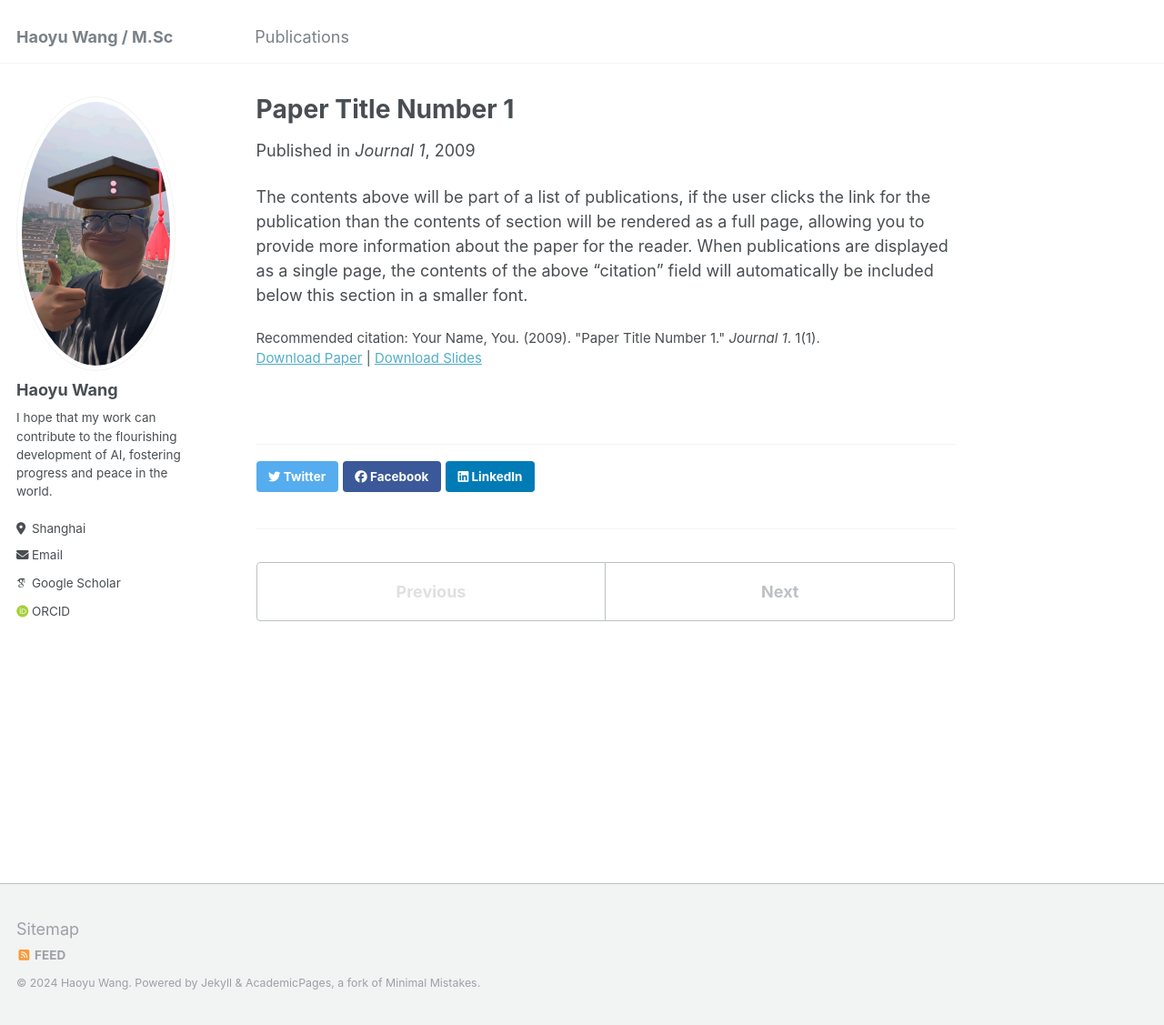
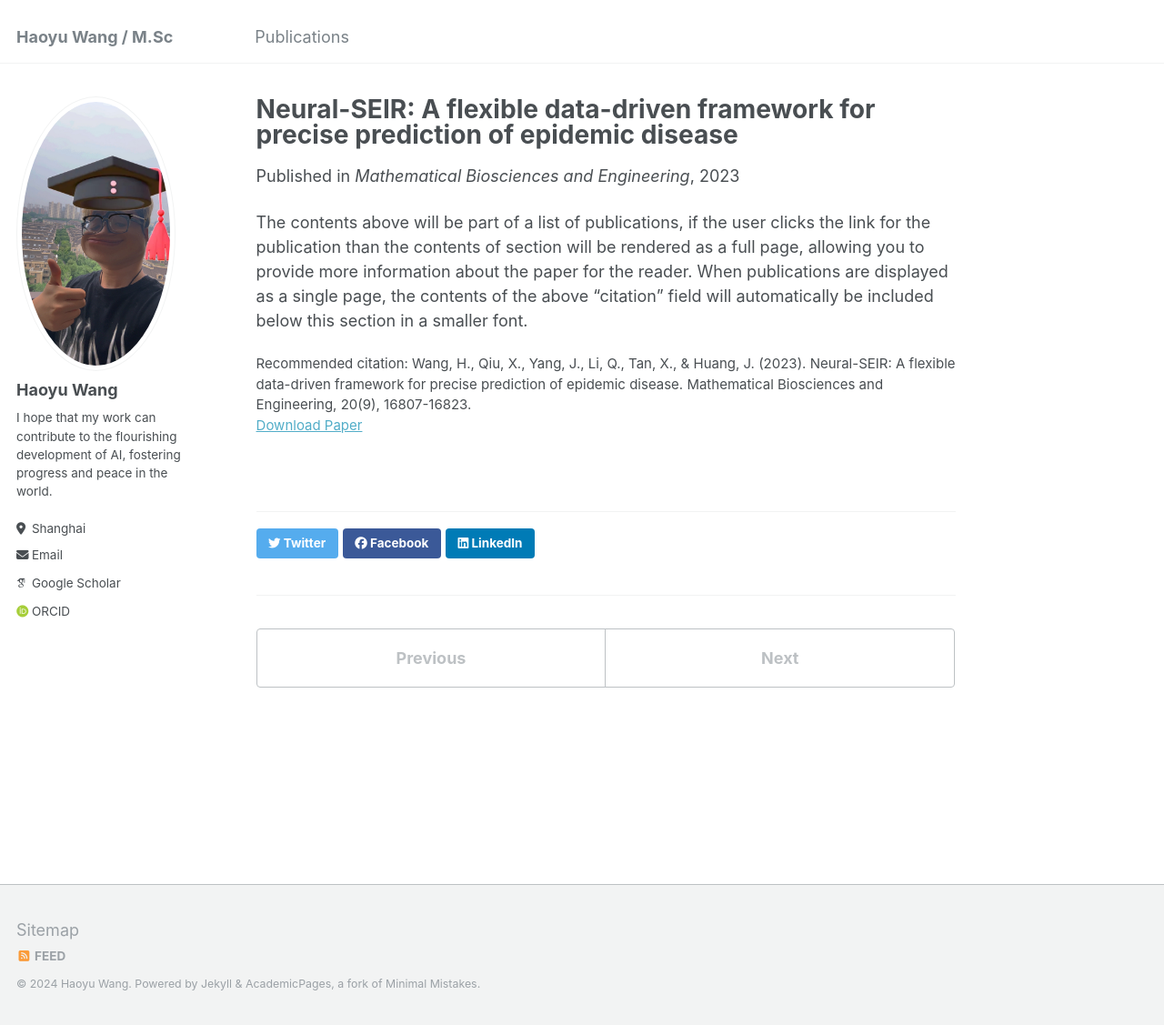
Before and after one commit to AmbitYuki/AmbitYuki.github.io, a Jekyll site: the page built from _publications/2009-10-01-paper-title-number-1.md, in a window 1280 px wide and 1127 px high. Shown: the whole window at 91% size. Built offline with Jekyll 4.4.1, drawn with Linux system fonts in a browser that asks for light colours; some web fonts are replaced.

Commit message:
Update 2009-10-01-paper-title-number-1.md

```diff
--- a/_publications/2009-10-01-paper-title-number-1.md
+++ b/_publications/2009-10-01-paper-title-number-1.md
@@ -1,13 +1,10 @@
 ---
-title: "Paper Title Number 1"
-collection: publications
-permalink: /publication/2009-10-01-paper-title-number-1
-excerpt: 'This paper is about the number 1. The number 2 is left for future work.'
-date: 2009-10-01
-venue: 'Journal 1'
-slidesurl: 'http://academicpages.github.io/files/slides1.pdf'
+title: "Neural-SEIR: A flexible data-driven framework for precise prediction of
+epidemic disease"
+date: 2023-8-23
+venue: 'Mathematical Biosciences and Engineering'
 paperurl: 'http://academicpages.github.io/files/paper1.pdf'
-citation: 'Your Name, You. (2009). &quot;Paper Title Number 1.&quot; <i>Journal 1</i>. 1(1).'
+citation: 'Wang, H., Qiu, X., Yang, J., Li, Q., Tan, X., & Huang, J. (2023). Neural-SEIR: A flexible data-driven framework for precise prediction of epidemic disease. Mathematical Biosciences and Engineering, 20(9), 16807-16823.'
 ---
 
 The contents above will be part of a list of publications, if the user clicks the link for the publication than the contents of section will be rendered as a full page, allowing you to provide more information about the paper for the reader. When publications are displayed as a single page, the contents of the above "citation" field will automatically be included below this section in a smaller font.
```
